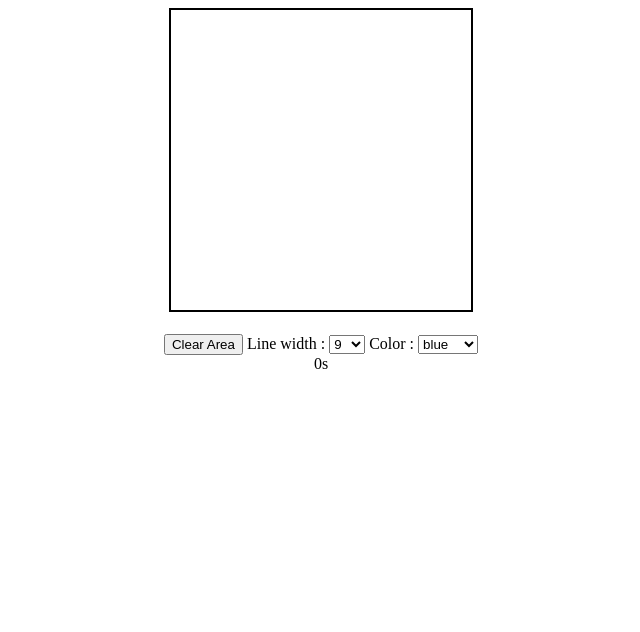
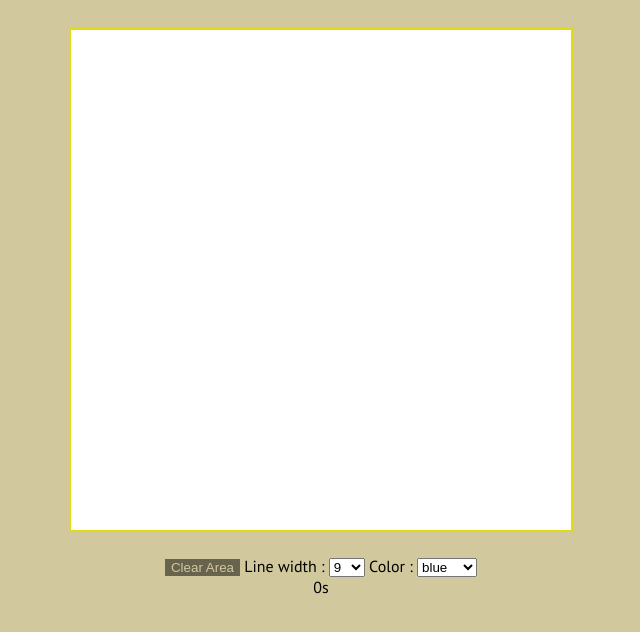
Before and after one commit to EricLacey/BadWeather, a website: page public/professor.html in a window 1280 px wide. Shown: the whole page, without its empty margins (319-959 px from the left). Drawn offline with nearby package versions, Linux system fonts and the light colour scheme; no server answers.

Commit message:
Styled canvas page

```diff
--- a/public/professor.html
+++ b/public/professor.html
@@ -1,12 +1,40 @@
 <!DOCTYPE html>
 <html>
-<head></head>
+<head>
+    <style>
+        @import url('https://fonts.googleapis.com/css?family=PT+Sans&display=swap');
+
+        body{
+            background-color: #D1C89D;
+            font-family: 'PT Sans', sans-serif;
+        }
+        #myCanvas{
+            margin-top: 20px;
+            border:2px solid #e3d914; ;
+            background:white;
+        }
+        #canvasImg{
+            background:white;
+            border:2px;
+            border-color: #e3d914;
+            display:none;
+        }
+        button{
+            background-color:black;
+            opacity: 0.5;
+            border: none;
+            color: #D1C89D;
+            text-align: center;
+            text-decoration: none;
+        }
+    </style>
+</head>
 <body onload="InitThis(); timer();">
     <script src="//ajax.googleapis.com/ajax/libs/jquery/1.7.1/jquery.min.js" type="text/javascript"></script>
     <script type="text/javascript" src="assets/js/canvasCode.js"></script>
     <div align="center">
-        <canvas id="myCanvas" width="300" height="300" style="border:2px solid black"></canvas>
-        <img id=canvasImg src="" style="border:2px solid black; display:none">
+        <canvas id="myCanvas" width="500" height="500"></canvas>
+        <img id=canvasImg src="">
         <br /><br />
         <button onclick="javascript:clearArea();return false;">Clear Area</button>
         Line width : <select id="selWidth">
```
Also changed, not shown: public/index.html (+1 -1 lines), public/professorObjectAppears.html (+2 -1 lines).
